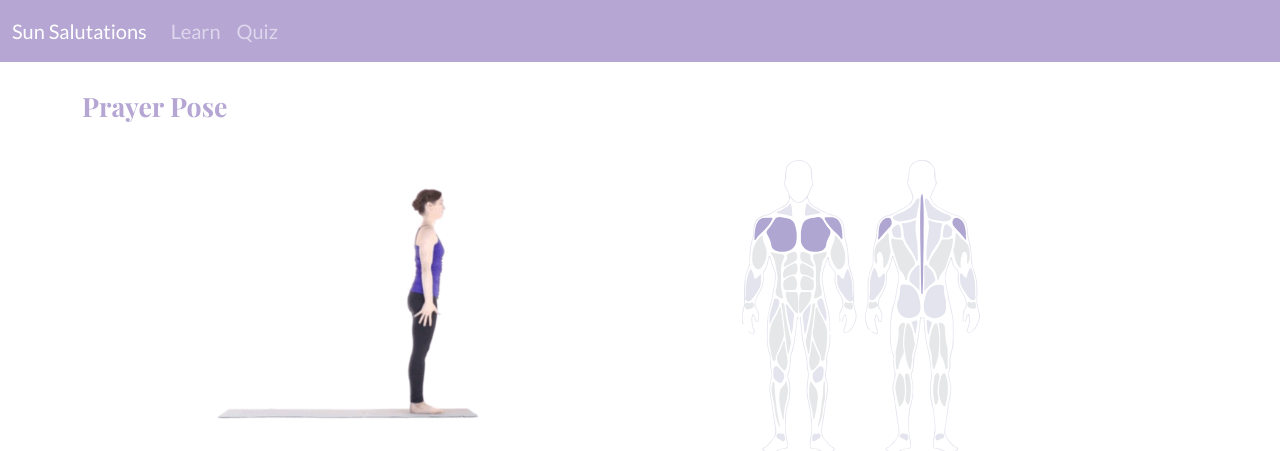
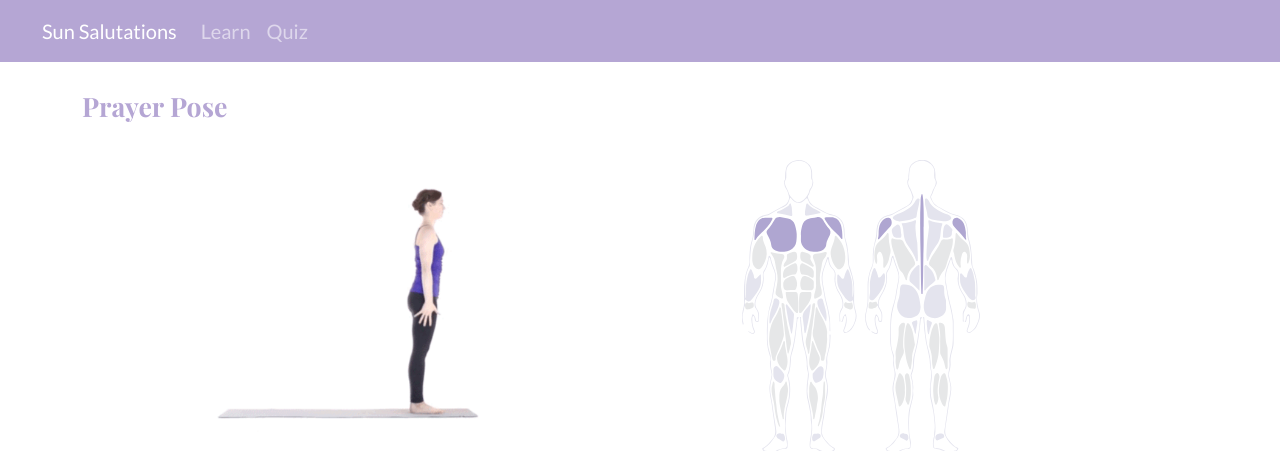
Before and after one commit to amhuang/sun-salutation-app, a Flask app: page /learn/1 in a window 1280 px wide. Shown: the top 451 px of the page. Run offline with Flask 2, Linux system fonts and the light colour scheme; some libraries are stand-ins or nearby versions; some web fonts are replaced.

Commit message:
clean up

```diff
--- a/static/learn.js
+++ b/static/learn.js
@@ -82,7 +82,6 @@ function bindNextBtn() {
     $("#next-btn").html("Next")
     $("#next-btn").click(function() {
         if (d["id"] < len) {
-            //console.log("redirecting to", "/quiz/" + (data["id"] + 1))
             num = parseInt(d["id"]) + 1
             window.location.href = "/learn/" + (num)
         } else if (d["id"] == len) {
--- a/static/main.css
+++ b/static/main.css
@@ -24,6 +24,10 @@ p {
     color:rgb(44, 44, 44)
 }
 
+.padding-left {
+    padding-left: 30px;
+}
+
 /******************** QUIZ ELEMENTS ********************/
 
 .quiz-nav {
@@ -47,9 +51,11 @@ p {
     background-color: white;
     z-index: 2;
 }
+
 .quiz-label-static.correct {
     border: 2px solid #28a745;
 }
+
 .quiz-label-static.missing {
     border: 2px solid #ffc107;
 }
--- a/templates/layout.html
+++ b/templates/layout.html
@@ -28,7 +28,7 @@
 
     <!-- <nav class="navbar navbar-expand-md navbar-dark bg-purple" style="position: fixed; width:100%; top:0px"> -->
       <div class="container-fluid">
-        <a class="navbar-brand" href="/">Sun Salutations</a>
+        <a class="navbar-brand padding-left" href="/">Sun Salutations</a>
         <button class="navbar-toggler" type="button" data-bs-toggle="collapse" data-bs-target="#navbarNavAltMarkup" aria-controls="navbarNavAltMarkup" aria-expanded="false" aria-label="Toggle navigation">
           <span class="navbar-toggler-icon"></span>
           <span class="icon-bar"></span>
```
Also changed, not shown: server.py (+8 -0 lines), templates/learn_order.html (+4 -4 lines), static/main.js (deleted).
